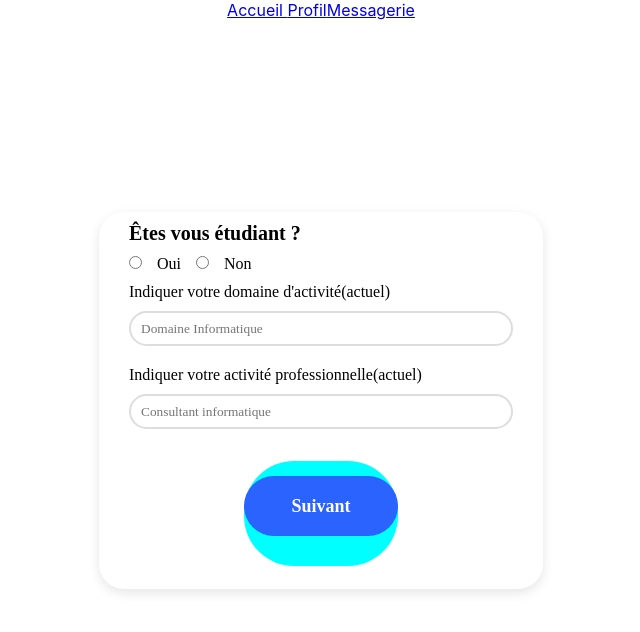
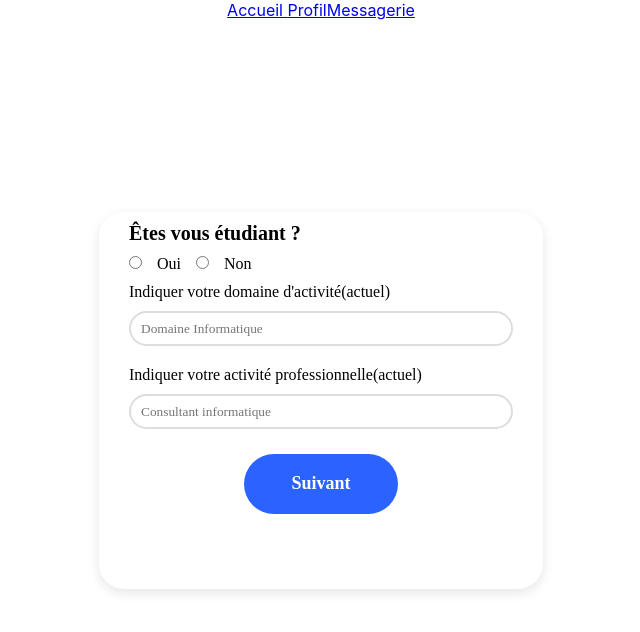
Before and after one commit to Svvmy/projet-emergence, a React (Create React App) app in the folder emergence/: page /FC/domaine-pro in a window 1280 px wide. Shown: the top 632 px of the page, without its empty margins (319-959 px from the left). Built offline with nearby package versions, Linux system fonts and the light colour scheme.

Commit message:
Page domaine pro Blocage de la page si condition pas remplis
Co-authored-by: Svvmy

```diff
--- a/emergence/src/components/First Connexion/Domaine Pro/ChoixRadio.jsx
+++ b/emergence/src/components/First Connexion/Domaine Pro/ChoixRadio.jsx
@@ -3,16 +3,37 @@ import { Link } from 'react-router-dom';
 import './form.css'
 
 
-function Radio({ value }){
-  if(value==="oui"){
-    return (
-        <Link className='aBtnSuivant' to="/FC/ajout-formation"><button id='btnSuivant' value={value}>Suivant</button></Link>
-    )
-    }else{
+function Radio({ value, DomAct}){
 
-    return(
-        <Link className='aBtnSuivant' to="/FC/ajout-experience"><button id='btnSuivant' value={value}>Suivant</button></Link>
-    )}
+    const verifChamps = () => {
+
+        if(value==="oui"&& DomAct!==""){
+            console.log("Concert pnl ZAK")
+            return (
+                <Link className='aBtnSuivant' to="/FC/ajout-formation"><button id='btnSuivant' value={value}>Suivant</button></Link>
+        )
+
+        }else if(value==="non"&& DomAct!==""){
+            console.log("PAs de concert pour ZAK")
+            return(
+                <Link className='aBtnSuivant' to="/FC/ajout-experience"><button id='btnSuivant' value={value}>Suivant</button></Link>
+        )
+        }else{
+            console.log("non frerot")
+            console.log(DomAct)
+            console.log(value)
+
+            return(
+                <button id='btnSuivant' value={value} onClick={verifChamps} >Suivant</button>
+                )
+            }
+        }
+
+return(
+    verifChamps()
+)
+
+
 
 }
 export default Radio
--- a/emergence/src/components/First Connexion/Domaine Pro/FCformDomPro.jsx
+++ b/emergence/src/components/First Connexion/Domaine Pro/FCformDomPro.jsx
@@ -26,7 +26,7 @@ import ChoixRadio from './ChoixRadio'
         placeholder: "Domaine Informatique",
         errorMessage : "Veuillez renseigner ce champ",
         label: "Indiquer votre domaine d'activité(actuel)",
-        pattern: "^[A-Za-z]{1,60}$",
+        pattern: "^[A-Za-z]{1,16}$",
         required: true,
       },
       {
@@ -54,9 +54,11 @@ import ChoixRadio from './ChoixRadio'
       setValRadio(e.target.value);
 
     };
+  // const domainePro = values.domainePro
 
   console.log(values)
-  console.log(valRadio)
+  console.log(values.domainePro+" valeur domAct")
+  console.log(valRadio +" radio btn")
   return (
     <div className='divPageFormDomPro'>
       <form className='form' onSubmit={handleSubmit}>
@@ -64,7 +66,7 @@ import ChoixRadio from './ChoixRadio'
         <h2 id='h2'>Êtes vous étudiant ?</h2>
             {/*<input type="checkbox" onClick={toggle} name="check"/>*/}
           <div id='radio'>
-            <input type="radio" id="oui" name="check" value="oui" onChange={onChangeRad} />
+            <input type="radio" id="oui" name="check" value="oui" onChange={onChangeRad}/>
               <label className='labelradio'>Oui</label>
             <input type="radio" id="non" name="check" value="non"onChange={onChangeRad}/>
               <label className='labelradio'>Non</label>
@@ -82,7 +84,7 @@ import ChoixRadio from './ChoixRadio'
           ))}
         </div>
         <div className='divBtnSuivant'>
-          <ChoixRadio value={valRadio}>
+          <ChoixRadio value={valRadio} DomAct={values.domainePro}>
             <button id='btnSuivant'>Suivant</button>
           </ChoixRadio>
 
```
